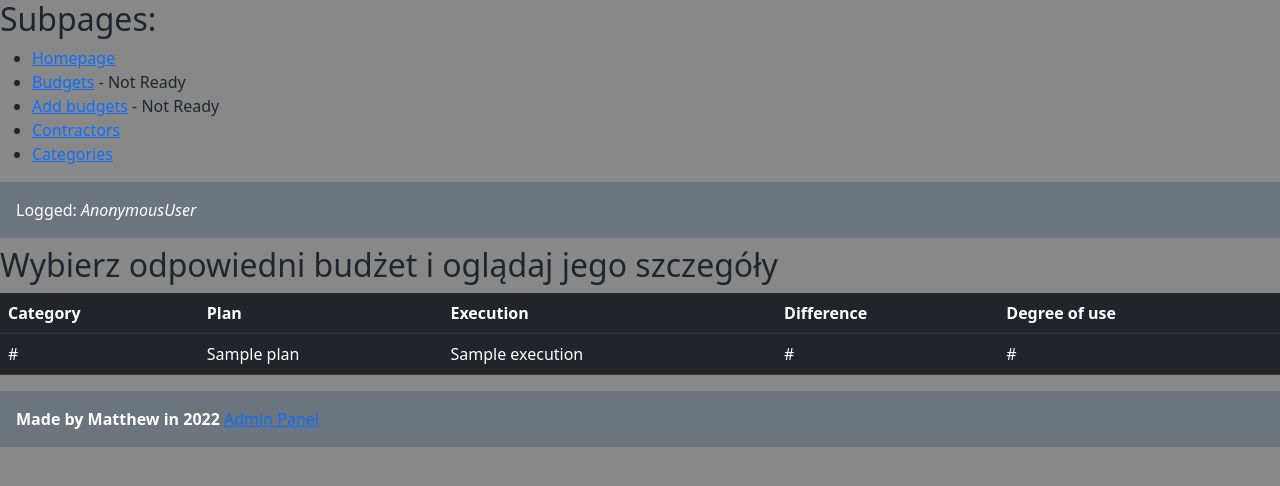
After one commit to Mateusz-11/Budget_Accounting_App, a Django app: template budget_app/templates/budget_app/budget_view.html in a window 1280 px wide. The commit adds this page. Shown: the top 486 px of the page. Run offline with Django 4.2, Linux system fonts and the light colour scheme; the template is opened without the code that fills it: most values are stand-ins (such as "Sample title", 1, 10 or a date in 2020).

Commit message:
Added BudgetsView

```diff
--- a/Budget_Accounting_App/urls.py
+++ b/Budget_Accounting_App/urls.py
@@ -16,11 +16,13 @@ Including another URLconf
 from django.contrib import admin
 from django.urls import path
 
-from budget_app.views import HomeView, CategoryView, ContractorsView
+from budget_app.views import HomeView, CategoryView, ContractorsView, BudgetsView, AddBudgetsView
 
 urlpatterns = [
     path('admin/', admin.site.urls),
     path('', HomeView.as_view(), name="home-view"),
     path('categories/', CategoryView.as_view(), name="categories-view"),
     path('contractors/', ContractorsView.as_view(), name="contractors-view"),
+    path('budgets/', BudgetsView.as_view(), name="budgets-view"),
+    path('add-budgets/', AddBudgetsView.as_view(), name="addbudgets-view"),
 ]
--- a/budget_app/models.py
+++ b/budget_app/models.py
@@ -30,7 +30,7 @@ class Service(models.Model):
 
 class Budget(models.Model):
     id_budget = models.BigAutoField(primary_key=True)
-    budget_name = models.IntegerField
+    budget_name = models.IntegerField(default=2000)
     plan = models.IntegerField(default=0)
     execution = models.IntegerField(default=0)
     id_category = models.ManyToManyField(Category)
--- a/budget_app/templates/budget_app/base.html
+++ b/budget_app/templates/budget_app/base.html
@@ -8,11 +8,21 @@
 
     </head>
     <body
+
     {% if color %}
     style="background-color: {{ color }}"
     {% endif %}
     >
-    <div class="p-3 mb-2 bg-dark text-white">
+        <h2>Subpages:</h2>
+    <ul>
+        <li><a href='/'>Homepage</a></li>
+        <li><a href='/budgets'>Budgets</a> - Not Ready</li>
+        <li><a href='/add-budgets'>Add budgets</a> - Not Ready</li>
+        <li><a href='/contractors'>Contractors</a></li>
+        <li><a href='/categories'>Categories</a></li>
+
+    </ul>
+    <div class="p-3 mb-2 bg-secondary text-white">
         Logged: <i>{{ request.user }}</i>
     </div>
 
@@ -24,7 +34,7 @@
         <p>{{ message }}</p>
     {% endfor %}
 
-    <footer  class="p-3 mb-2 bg-dark text-white">
+    <footer  class="p-3 mb-2 bg-secondary text-white">
       <strong>Made by Matthew in 2022</strong>
         <a href="admin">Admin Panel</a>
    </footer>
--- /dev/null
+++ b/budget_app/templates/budget_app/budget_view.html
@@ -0,0 +1,33 @@
+{% extends 'budget_app/base.html' %}
+
+{% block content %}
+    <div>
+        <h2>Wybierz odpowiedni budżet i oglądaj jego szczegóły</h2>
+    </div>
+    <div>
+
+    </div>
+    <div>
+        <table class="table table-hover table-dark">
+            <thead>
+                <th scope="col">Category</th>
+                <th scope="col">Plan</th>
+                <th scope="col">Execution</th>
+                <th scope="col">Difference</th>
+                <th scope="col">Degree of use</th>
+            </thead>
+            <tbody>
+                {% for b in budget %}
+                <tr>
+                    <td>#</td>
+                    <td>{{ b.plan }}</td>
+                    <td>{{ b.execution }}</td>
+                    <td>#</td>
+                    <td>#</td>
+                </tr>
+                {% endfor %}
+            </tbody>
+        </table>
+    </div>
+
+{% endblock %}
```
Also changed, not shown: budget_app/templates/budget_app/addbudget_view.html (added, +10 -0 lines), budget_app/templates/budget_app/home_view.html (+4 -6 lines), budget_app/views.py (+19 -1 lines).
